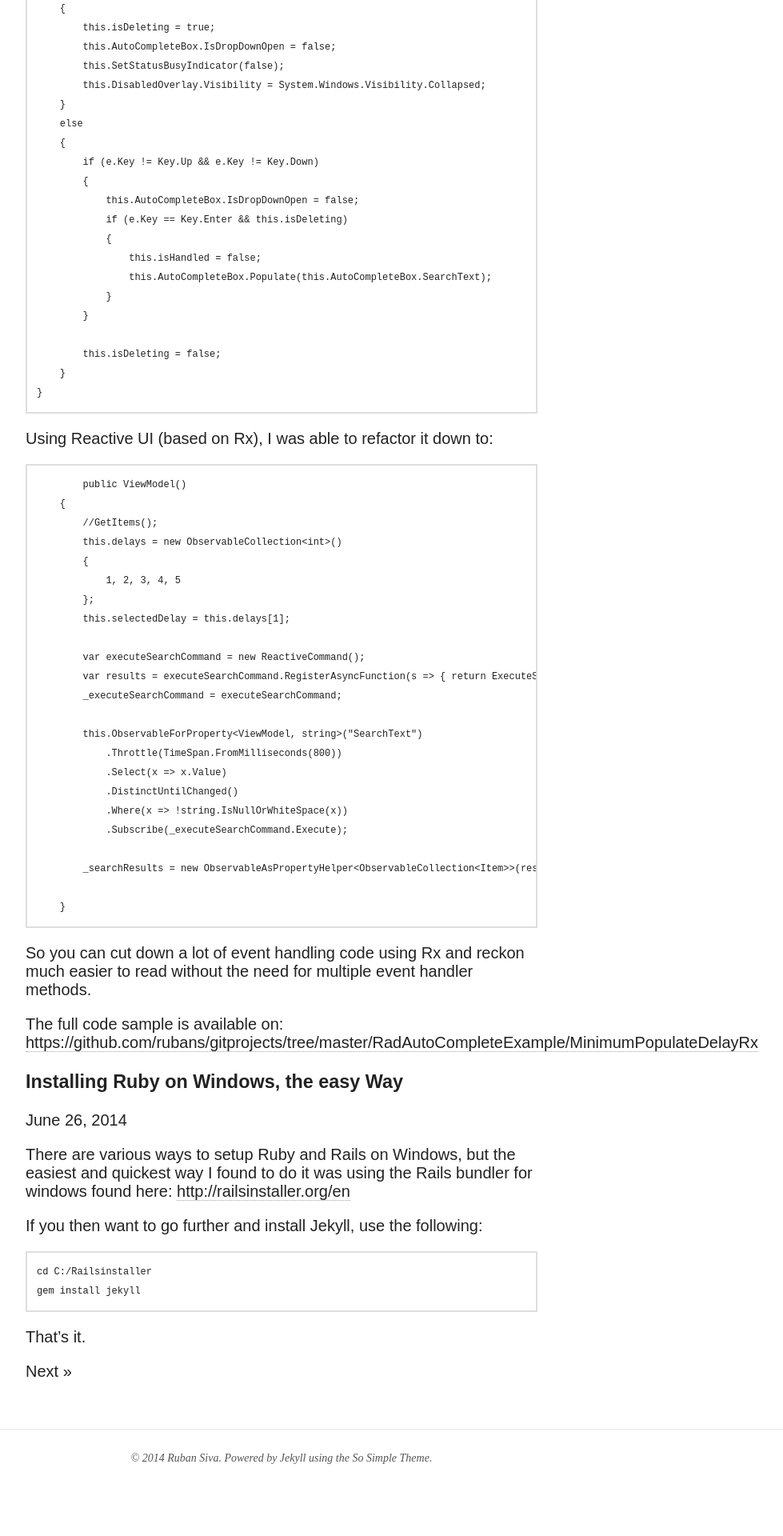
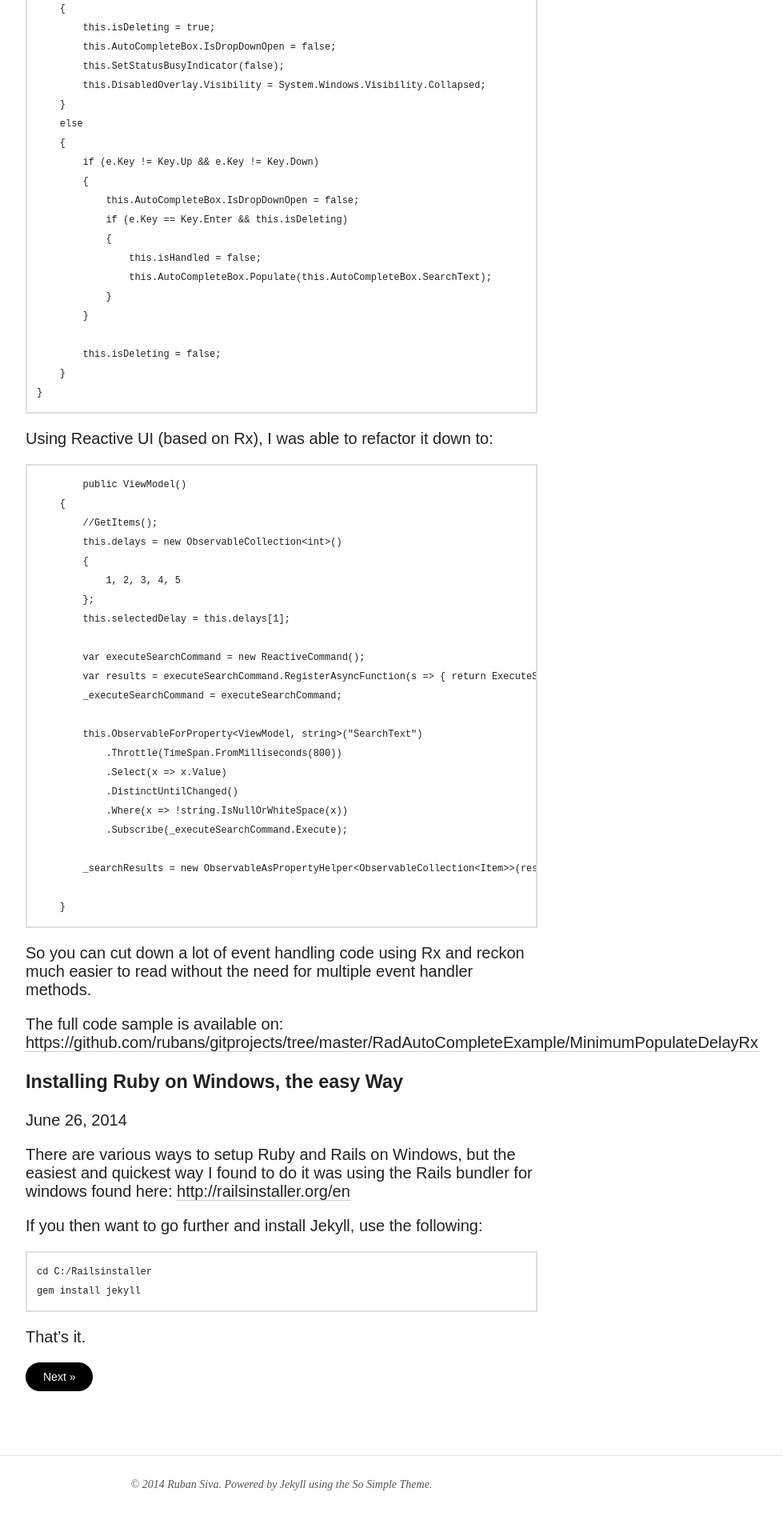
Before and after one commit to rubans/rubans.github.io, a Jekyll site: the page built from index.html, in a window 1280 px wide. Shown: the part 2048-3968 px from the top of the page at 80% size, without its empty margins (288-1267 px from the left). Built offline with Jekyll 4.4.1, drawn with Linux system fonts in a browser that asks for light colours; nearby versions of some CDN libraries; the list of posts is cut into pages by our own code; before the commit the page ends 3935 px from its top, so only the background shows below that.

Commit message:
Adding all the files

```diff
--- a/index.html
+++ b/index.html
@@ -27,19 +27,19 @@ layout: page
   <nav class="pagination">
     {% if paginator.previous_page %}
       {% if paginator.previous_page == 1 %}
-        <a href="/" class="previous">&laquo; Previous</a>
+        <a href="/" class="btn">&laquo; Previous</a>
       {% else %}
-        <a href="/page{{paginator.previous_page}}" class="previous">&laquo; Previous</a>
+        <a href="/page{{paginator.previous_page}}" class="btn">&laquo; Previous</a>
       {% endif %}
       {% if paginator.next_page %}
         -
       {% endif %}
     {% endif %}
     {% if paginator.next_page %}
-      <a href="/page{{paginator.next_page}}" class="next">Next &raquo;</a>
+      <a href="/page{{paginator.next_page}}" class="btn">Next &raquo;</a>
     {% endif %}
   {% elsif paginator.total_pages > 1 %}
-      <a href="/page{{paginator.next_page}}" class="next">Next &raquo;</a>
+      <a href="/page{{paginator.next_page}}" class="btn">Next &raquo;</a>
   </nav>
 {% endif %}
 </ul>
```
Also changed, not shown: 3 other files.
